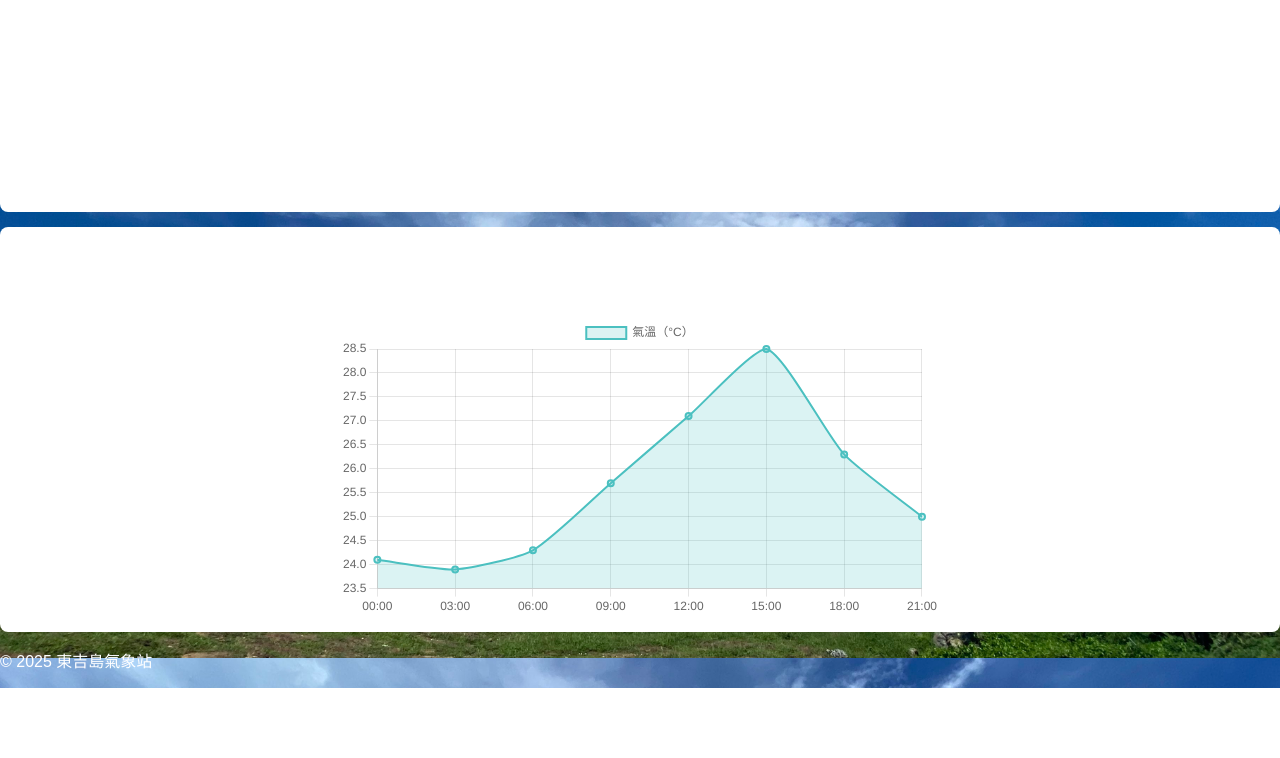
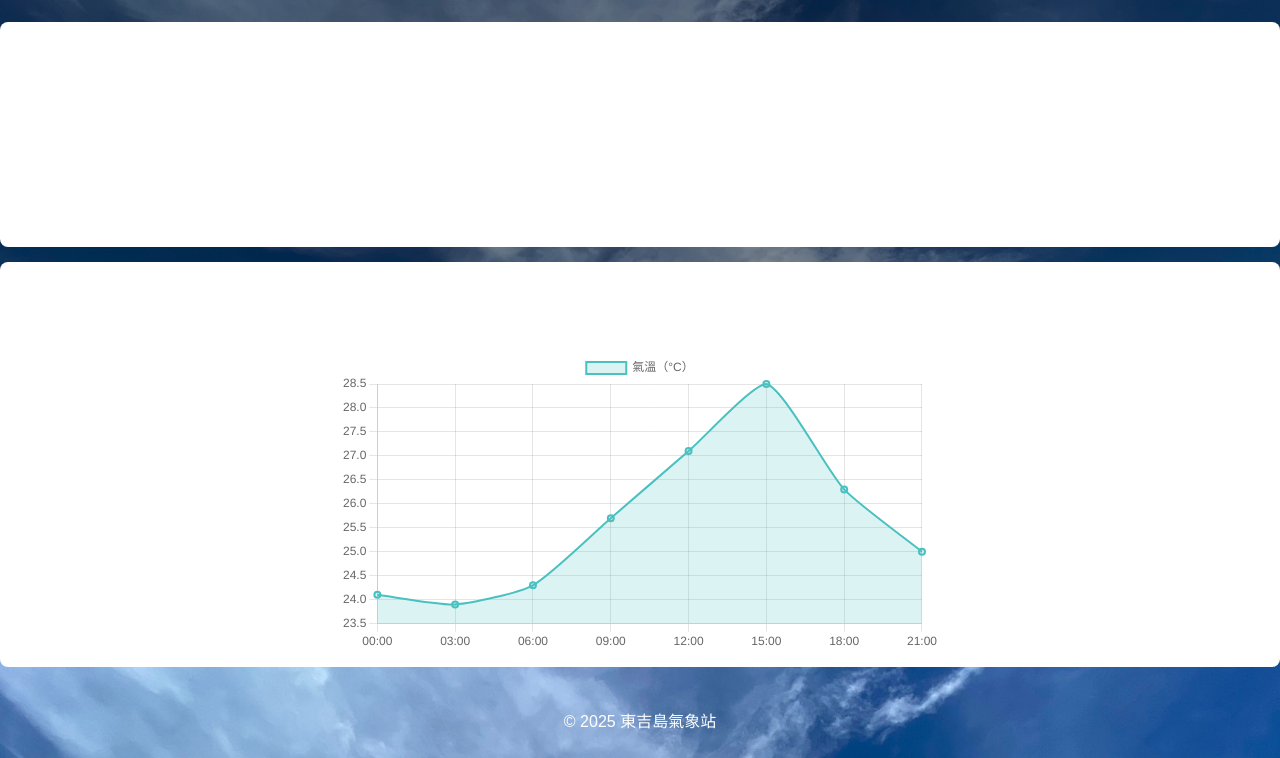
Before and after one commit to ian17070/dongji-weather, a plain HTML site: page index.html in a window 1280 px wide. Shown: the part 142-900 px from the top of the page. Before the commit the page ends 830 px from the top, so only its background shows below. Drawn offline with nearby package versions, Linux system fonts and the light colour scheme; no server answers; files whose address does not match are found by name.

Commit message:
Update style.css

```diff
--- a/style.css
+++ b/style.css
@@ -1,14 +1,22 @@
 body {
-
   background-image: url("assets/IMG_3765.jpg");
   background-size: cover;
   background-position: center;
   background-repeat: no-repeat;
   background-attachment: fixed;
-  color: #fff;
   margin: 0;
   font-family: "Microsoft JhengHei", sans-serif;
+  color: white;
+  position: relative;
 }
+
+body::after {
+  content: "";
+  position: fixed;
+  top: 0; left: 0;
+  width: 100%; height: 100%;
+  background: rgba(0, 0, 0, 0.45); /* 半透明黑遮罩 */
+  z-index: -1;
 }
 header, footer {
   text-align: center;
```
